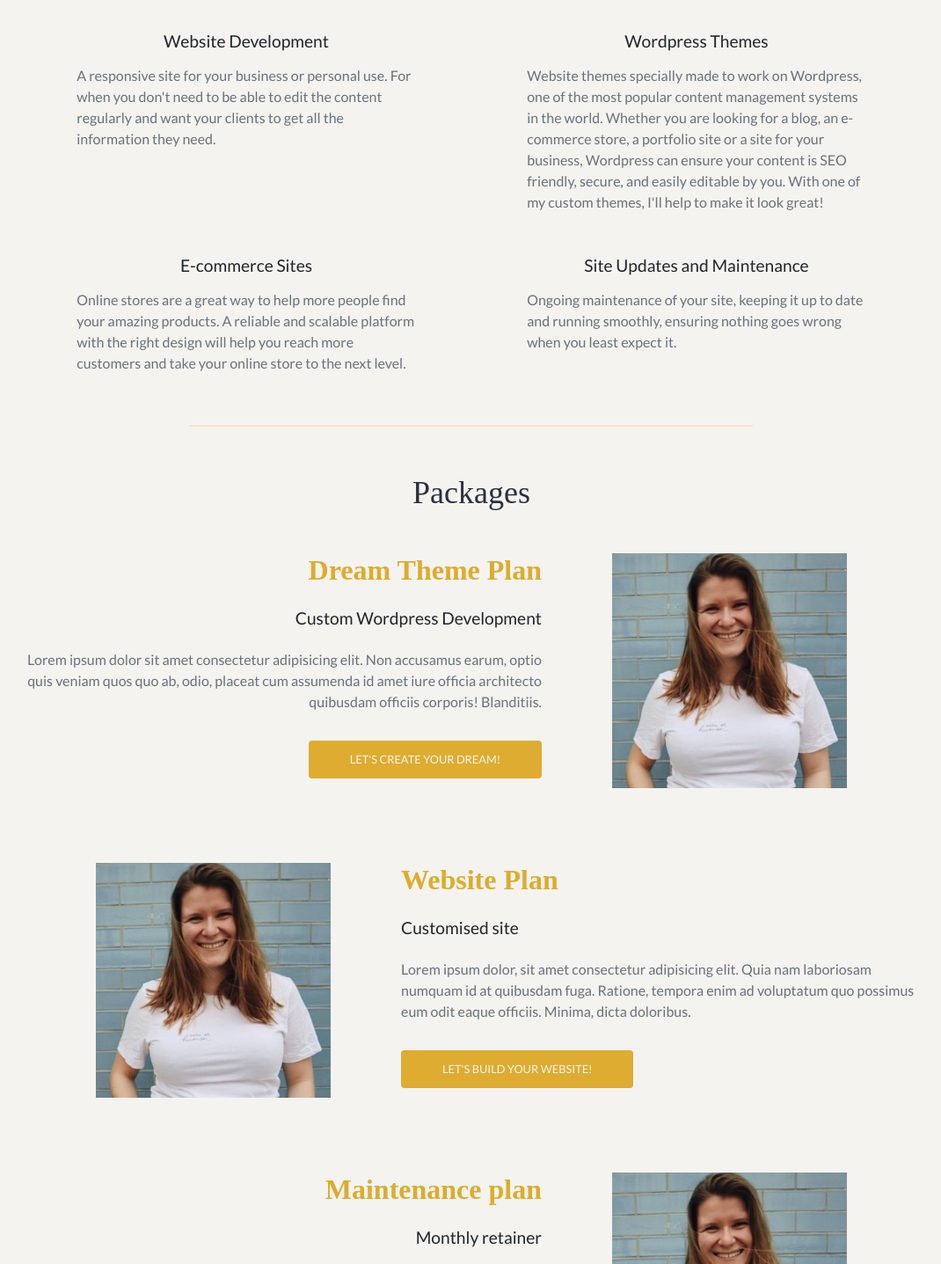
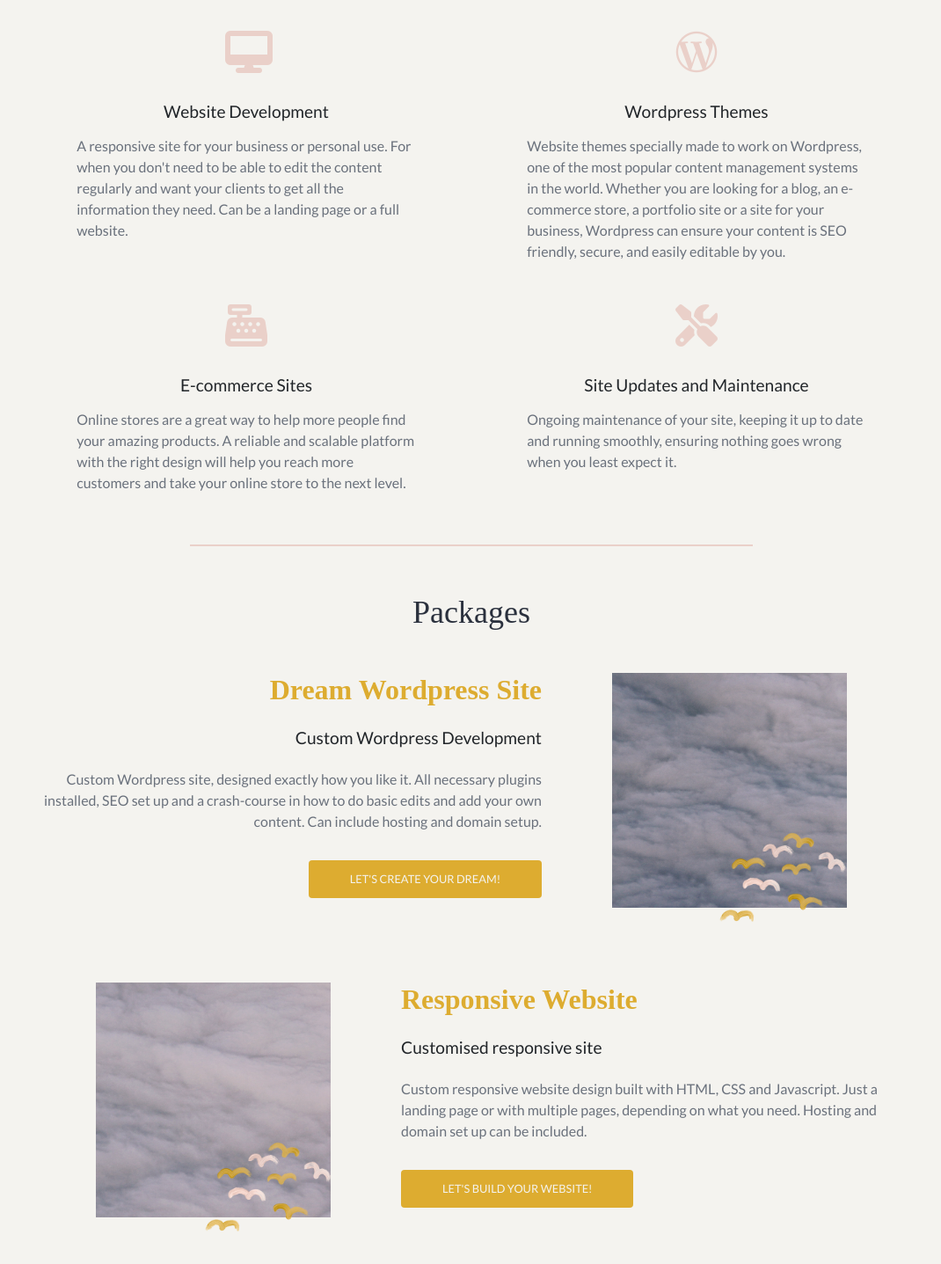
Before and after one commit to sabinevidal/sabine-portfolio, a plain HTML site: page services.html in a window 1280 px wide. Shown: the part 470-1907 px from the top of the page at 88% size, without its empty margins (104-1174 px from the left). Drawn offline with nearby package versions, Linux system fonts and the light colour scheme; a web font is replaced by a local one.

Commit message:
Finalised services page

```diff
--- a/css/main.css
+++ b/css/main.css
@@ -14,17 +14,17 @@ p {
 }
 
 /* #about{
-  background: #FFDED3;
+  background: #EAD0C9;
 } */
 
 #portfolio{
   overflow: auto;
 }
 #contact{
-  background: #FFDED3;
+  background: #EAD0C9;
 }
 footer {
-  background: #FFDED3;
+  background: #EAD0C9;
 }
 /*--- navigation bar ---*/
 .navbar {
@@ -43,7 +43,7 @@ footer {
   text-transform: uppercase;
 }
 .nav-link:hover {
-  color: #FFDED3;
+  color: #EAD0C9;
 }
 .navbar-collapse {
   justify-content: flex-end;
@@ -126,7 +126,7 @@ header h2{
   /*--- footer ---*/
   .page-footer {
     padding: 60px 0 30px;
-    background: #FFDED3;
+    background: #EAD0C9;
   }
   .footer-copyright {
     color: #6A717C;
@@ -198,7 +198,7 @@ header h2{
 
 hr {
   width: 50%;
-  border-top: 2px solid #FFDED3;
+  border-top: 2px solid #EAD0C9;
 }
 
 #about h3{
@@ -276,7 +276,7 @@ text-shadow: 2px 2px #F4F3EF;
   width: 60%;
   color: #6A717C;
   margin: 2rem auto;
-  border: 2px solid #FFDED3;
+  border: 2px solid #EAD0C9;
   position: relative;
 }
 
@@ -297,11 +297,26 @@ text-shadow: 2px 2px #F4F3EF;
   margin-top: 2rem;
 }
 
+#services i {
+  color: #EAD0C9;
+  font-size: 3rem;
+  text-align: center;
+  margin: 0 45%;
+}
+
+#services .container {
+  margin-top: 2rem;
+}
+
+#services .col-md {
+  padding-top: 2rem;
+}
 .services-container p {
   width: 70%;
   margin: 1rem auto;
+}
 
-}
+
 
 #packages .row {
   padding-bottom: 2rem;
@@ -329,6 +344,7 @@ text-shadow: 2px 2px #F4F3EF;
 
 #packages .col-sm-7 {
   width: 80%;
+  margin: auto;
 }
 
 #packages img {
@@ -350,6 +366,7 @@ text-shadow: 2px 2px #F4F3EF;
 #packages .btn:hover {
   background: #ECD18E;
 }
+
 
 /*
 Birds in section
@@ -569,6 +586,16 @@ Birds in section
     bottom: -1rem;
     left: 25rem;
   }
+  .birds-yellow.packages {
+    position: absolute;
+    bottom: 8rem;
+    left: 0rem;
+  }
+  .birds-pink.packages  {
+    position: absolute;
+    bottom: 8rem;
+    left: 0rem;
+  }
 
 /*
 Birds in section
@@ -657,6 +684,9 @@ Birds in section
     margin-right: 8rem;
   }
 
+  #packages .col-sm-7 {
+    margin: 0;
+  }
   #packages .left .col-sm-7 {
    padding-right: 4rem;
   }
@@ -685,6 +715,17 @@ Birds in section
     position: absolute;
     bottom: 3rem;
     left: 36rem;
+  }
+  .birds-pink.packages {
+    position: absolute;
+    bottom: -1rem;
+    left: 0rem;
+  }
+
+  .birds-yellow.packages {
+    position: absolute;
+    bottom: -1rem;
+    left: 0rem;
   }
 
   /*
--- a/services.html
+++ b/services.html
@@ -61,20 +61,24 @@
             <div class="container services-container">
                 <div class="row">
                     <div class="col-md">
+                        <i class="fas fa-desktop"></i>
                         <h4>Website Development</h4>
-                        <p>A responsive site for your business or personal use. For when you don't need to be able to edit the content regularly and want your clients to get all the information they need.</p>
+                        <p>A responsive site for your business or personal use. For when you don't need to be able to edit the content regularly and want your clients to get all the information they need. Can be a landing page or a full website.</p>
                     </div>
                     <div class="col-md">
+                        <i class="fab fa-wordpress-simple"></i>
                         <h4>Wordpress Themes</h4>
-                        <p>Website themes specially made to work on Wordpress, one of the most popular content management systems in the world. Whether you are looking for a blog, an e-commerce store, a portfolio site or a site for your business, Wordpress can ensure your content is SEO friendly, secure, and easily editable by you. With one of my custom themes, I'll help to make it look great! </p>
+                        <p>Website themes specially made to work on Wordpress, one of the most popular content management systems in the world. Whether you are looking for a blog, an e-commerce store, a portfolio site or a site for your business, Wordpress can ensure your content is SEO friendly, secure, and easily editable by you.</p>
                     </div>
                 </div>
                 <div class="row">
                     <div class="col-md">
+                        <i class="fas fa-cash-register"></i>
                         <h4>E-commerce Sites</h4>
                         <p>Online stores are a great way to help more people find your amazing products. A reliable and scalable platform with the right design will help you reach more customers and take your online store to the next level. </p>
                     </div>
                     <div class="col-md">
+                        <i class="fas fa-tools"></i>
                         <h4>Site Updates and Maintenance</h4>
                         <p>Ongoing maintenance of your site, keeping it up to date and running smoothly, ensuring nothing goes wrong when you least expect it. </p>
                     </div>
@@ -87,35 +91,41 @@
           <div class="container packages-container">
               <div class="row right">
                   <div class="col-sm-7">
-                    <h4>Dream Theme Plan</h4>
+                    <h4>Dream Wordpress Site</h4>
                     <h5>Custom Wordpress Development </h5>
-                    <p>Lorem ipsum dolor sit amet consectetur adipisicing elit. Non accusamus earum, optio quis veniam quos quo ab, odio, placeat cum assumenda id amet iure officia architecto quibusdam officiis corporis! Blanditiis.</p>
+                    <p>Custom Wordpress site, designed exactly how you like it. All necessary plugins installed, SEO set up and a crash-course in how to do basic edits and add your own content. Can include hosting and domain setup.</p>
                     <a class="btn btn-primary" href="./index.html#contact">Let's create your dream!</a>
                   </div>
                   <div class="col-sm-5">
-                    <img src="./img/headshot.jpg">
+                      <img src="./img/clouds-sq1.png">
+                      <img src="./img/birds-yellow.png" alt="yellow painted birds" class="birds-yellow packages">
+                      <img src="./img/birds-pink.png" alt="pink painted birds" class="birds-pink packages">
                   </div>
               </div>
               <div class="row left">
                   <div class="col-sm-5">
-                    <img src="./img/headshot.jpg">
+                    <img src="./img/clouds-sq2.png">
+                    <img src="./img/birds-yellow.png" alt="yellow painted birds" class="birds-yellow packages">
+                    <img src="./img/birds-pink.png" alt="pink painted birds" class="birds-pink packages">
                   </div>
                   <div class="col-sm-7">
-                    <h4>Website Plan</h4>
-                    <h5>Customised site</h5>
-                    <p>Lorem ipsum dolor, sit amet consectetur adipisicing elit. Quia nam laboriosam numquam id at quibusdam fuga. Ratione, tempora enim ad voluptatum quo possimus eum odit eaque officiis. Minima, dicta doloribus. </p>
+                    <h4>Responsive Website</h4>
+                    <h5>Customised responsive site</h5>
+                    <p>Custom responsive website design built with HTML, CSS and Javascript. Just a landing page or with multiple pages, depending on what you need. Hosting and domain set up can be included.</p>
                     <a class="btn btn-primary" href="./index.html#contact">Let's build your website!</a>
                   </div>
               </div>
               <div class="row right">
                   <div class="col-sm-7">
-                    <h4>Maintenance plan</h4>
+                    <h4>Maintenance Plan</h4>
                     <h5>Monthly retainer </h5>
                     <p>A monthly package to take care of all the website maintenance tasks so you can focus on what makes you happy. Including SEO upkeep, regular plugin and framework updates, as well as security and bug checks. </p>
                     <a class="btn btn-primary" href="./index.html#contact">Here to help!</a>
                   </div>
                   <div class="col-sm-5">
-                    <img src="./img/headshot.jpg">
+                      <img src="./img/clouds-sq3.png">
+                      <img src="./img/birds-yellow.png" alt="yellow painted birds" class="birds-yellow packages">
+                      <img src="./img/birds-pink.png" alt="pink painted birds" class="birds-pink packages">
                   </div>
               </div>
           </div>
```
Also changed, not shown: img/clouds-sq1.png (added), img/clouds-sq2.png (added), img/clouds-sq3.png (added).
